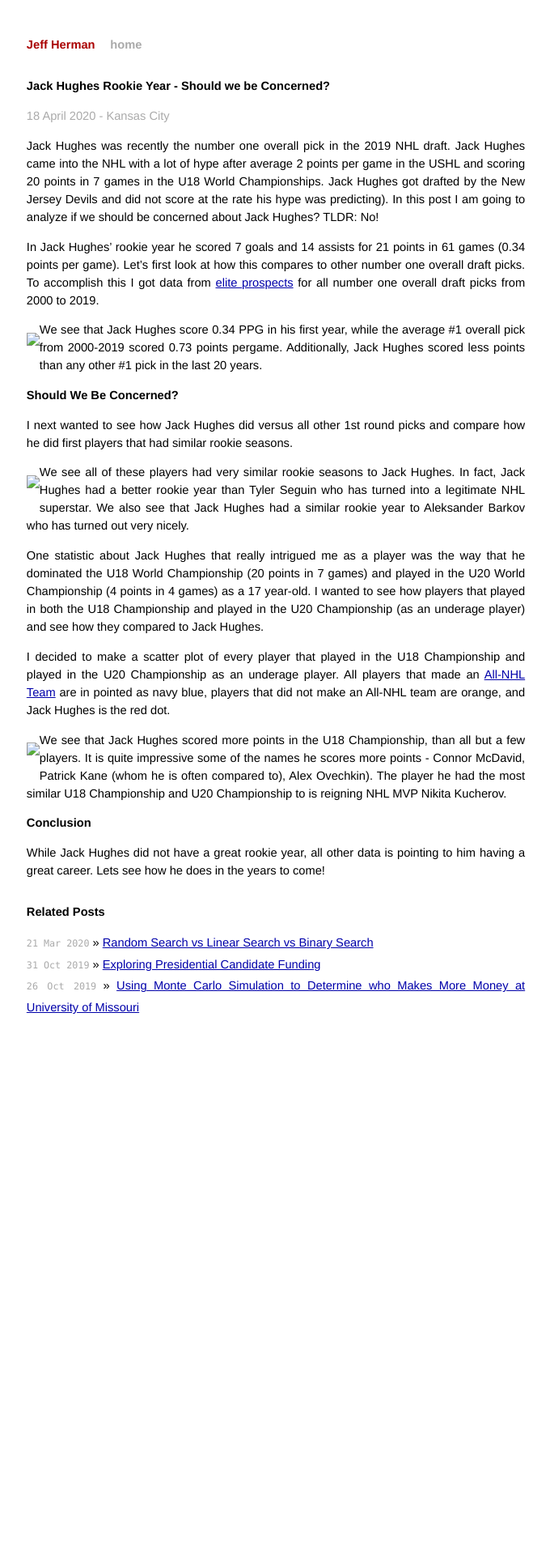
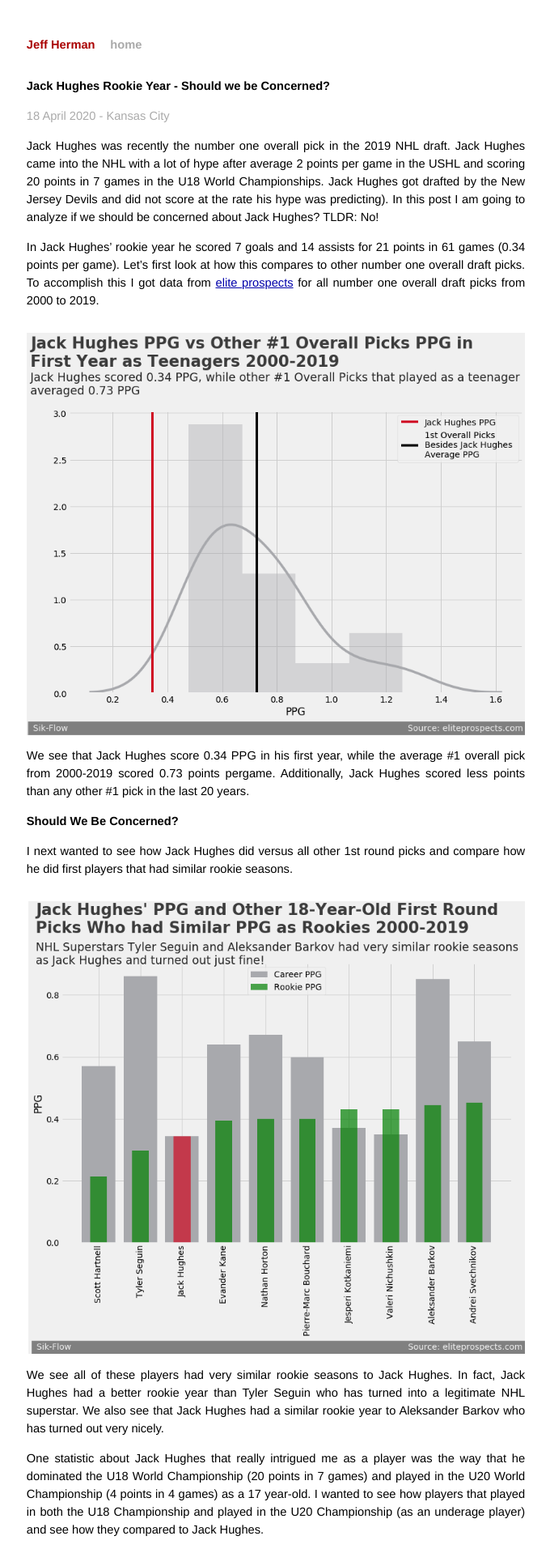
Before and after one commit to sik-flow/sik-flow.github.io, a Jekyll site: the page built from _posts/2020-04-18-Jack_Hughes.md, in a window 1280 px wide. Shown: the top 1918 px of the page at 81% size, without its empty margins (299-979 px from the left). Built offline with Jekyll 4.4.1, drawn with Linux system fonts in a browser that asks for light colours; before the commit the page ends 1258 px from its top, so only the background shows below that.

Commit message:
Update image link Jack Hughes post

```diff
--- a/_posts/2020-04-18-Jack_Hughes.md
+++ b/_posts/2020-04-18-Jack_Hughes.md
@@ -11,7 +11,7 @@ Jack Hughes was recently the number one overall pick in the 2019 NHL draft.  Jac
 
 In Jack Hughes’ rookie year he scored 7 goals and 14 assists for 21 points in 61 games (0.34 points per game).  Let’s first look at how this compares to other number one overall draft picks.  To accomplish this I got data from [elite prospects](https://www.eliteprospects.com/) for all number one overall draft picks from 2000 to 2019.
 
-<img src="rookie_year.png" align = "left"/>
+<img src="https://raw.githubusercontent.com/sik-flow/sik-flow.github.io/master/_posts/Images/Jack_Hughes/rookie_year.png" align = "left"/>
 
 We see that Jack Hughes score 0.34 PPG in his first year, while the average #1 overall pick from 2000-2019 scored 0.73 points pergame.  Additionally, Jack Hughes scored less points than any other #1 pick in the last 20 years.
 
@@ -19,7 +19,7 @@ We see that Jack Hughes score 0.34 PPG in his first year, while the average #1 o
 
 I next wanted to see how Jack Hughes did versus all other 1st round picks and compare how he did first players that had similar rookie seasons.
 
-<img src="other_round_1.png" align = "left"/>
+<img src="https://raw.githubusercontent.com/sik-flow/sik-flow.github.io/master/_posts/Images/Jack_Hughes/other_round_1.png" align = "left"/>
 
 We see all of these players had very similar rookie seasons to Jack Hughes.  In fact, Jack Hughes had a better rookie year than Tyler Seguin who has turned into a legitimate NHL superstar.  We also see that Jack Hughes had a similar rookie year to Aleksander Barkov who has turned out very nicely.
 
@@ -27,7 +27,7 @@ One statistic about Jack Hughes that really intrigued me as a player was the way
 
 I decided to make a scatter plot of every player that played in the U18 Championship and played in the U20 Championship as an underage player.  All players that made an [All-NHL Team](https://www.hockey-reference.com/awards/nhl_all_star.html) are in pointed as navy blue, players that did not make an All-NHL team are orange, and Jack Hughes is the red dot.
 
-<img src="championship.png" align = "left"/>
+<img src="https://raw.githubusercontent.com/sik-flow/sik-flow.github.io/master/_posts/Images/Jack_Hughes/championship.png" align = "left"/>
 
 We see that Jack Hughes scored more points in the U18 Championship, than all but a few players.  It is quite impressive some of the names he scores more points - Connor McDavid, Patrick Kane (whom he is often compared to), Alex Ovechkin).  The player he had the most similar U18 Championship and U20 Championship to is reigning NHL MVP Nikita Kucherov.
 
```
Also changed, not shown: 2 other files.
